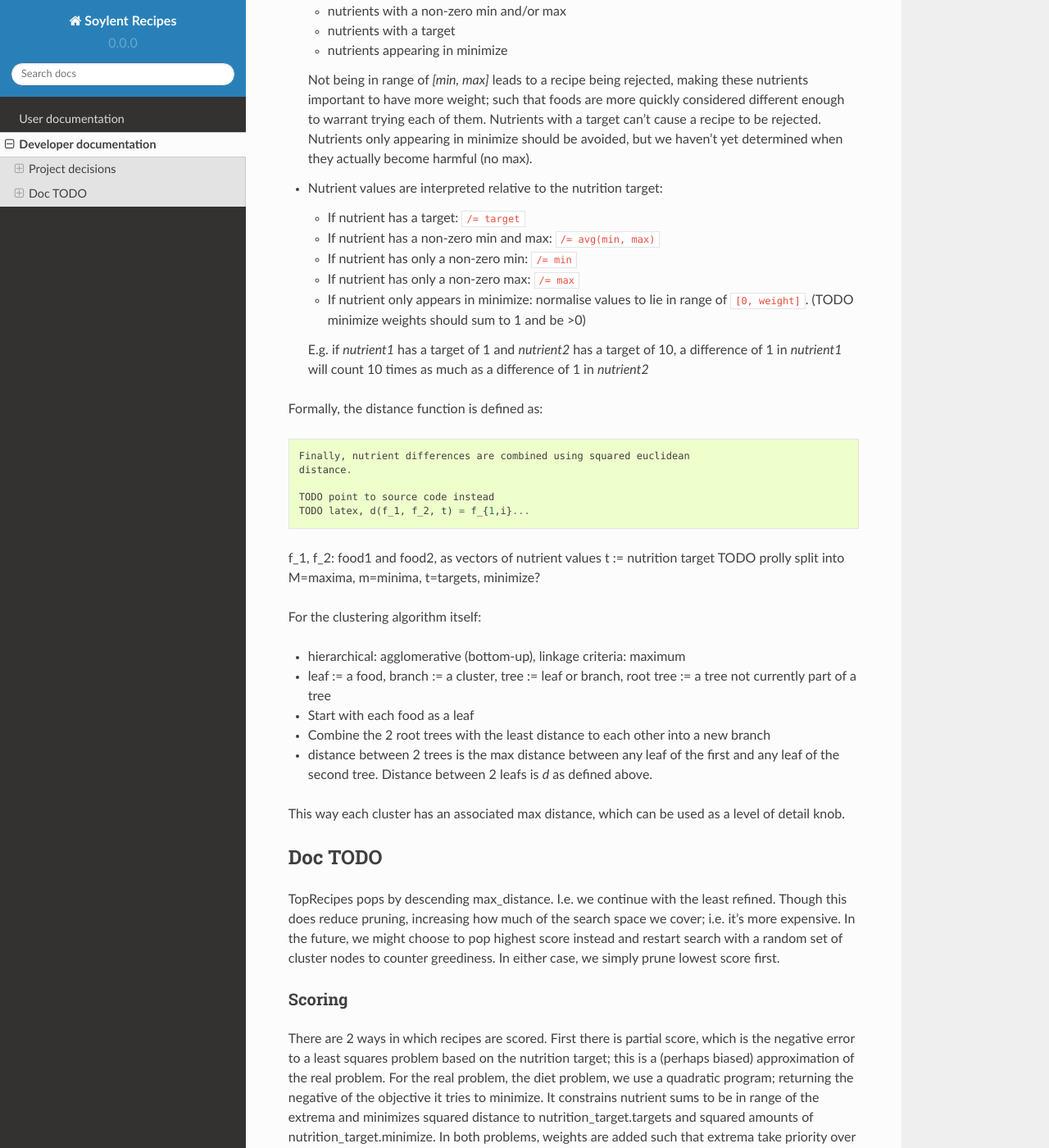
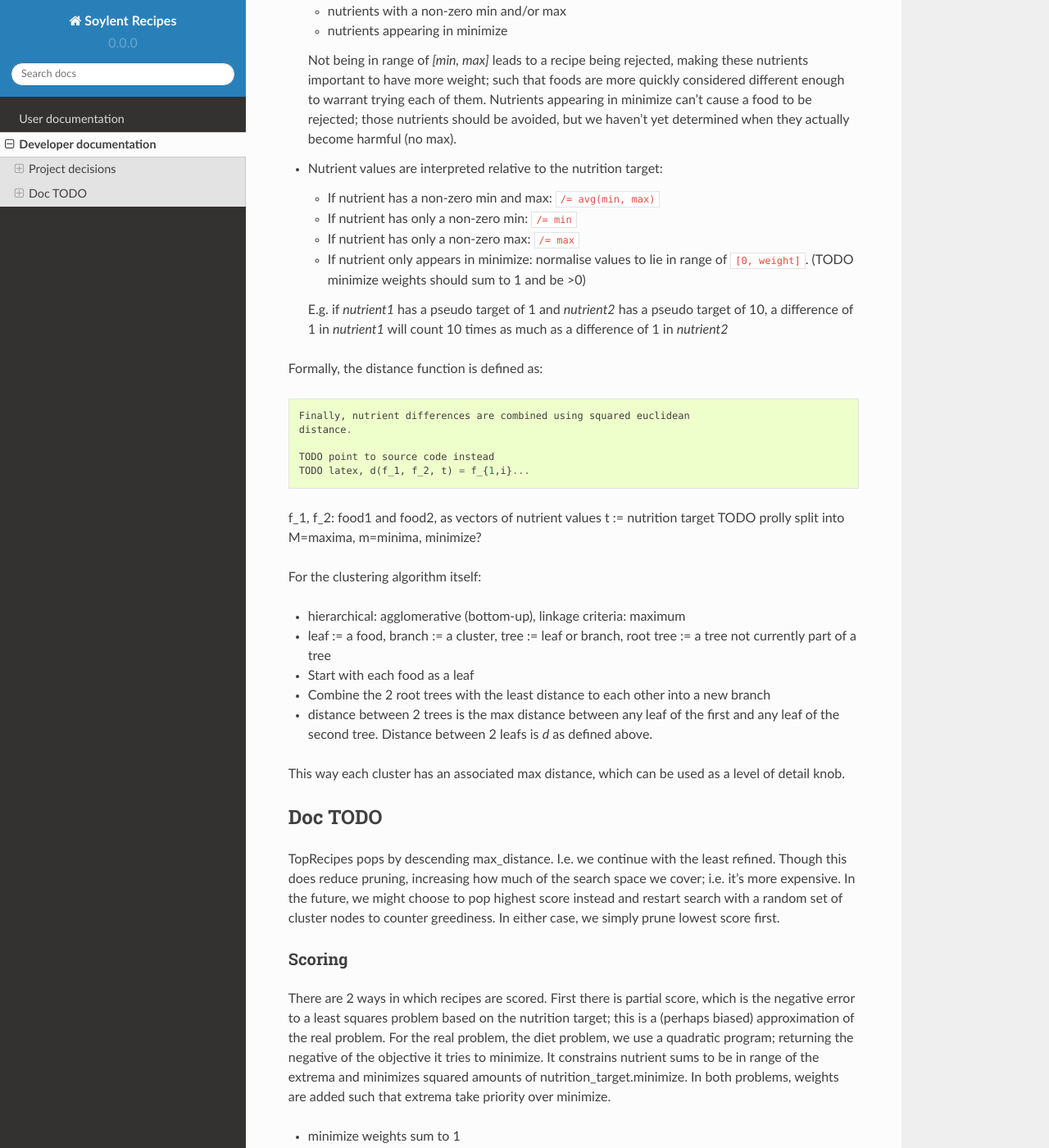
Before and after one commit to timdiels/soylent-recipes, a Sphinx documentation site: the page built from docs/developer_documentation.rst, in a window 1280 px wide and 1400 px high, scrolled down 854 px. Shown: the whole window at 82% size. Built offline with Sphinx 7.4.7 and the Read the Docs theme 2.0.0, drawn with Linux system fonts in a browser that asks for light colours; some of the changed text lies outside the part shown.

Commit message:
Remove: NutritionTarget.targets, unused
- Remove: NutritionTarget.targets
- Change: config.py:extrema require min!=max

```diff
--- a/docs/developer_documentation.rst
+++ b/docs/developer_documentation.rst
@@ -37,28 +37,26 @@ swapping one food with another in a recipe. As such, the design is such that:
 - Nutrient differences are weighted: (from largest to smallest weight):
 
   - nutrients with a non-zero min and/or max
-  - nutrients with a target
   - nutrients appearing in minimize
 
   Not being in range of `[min, max]` leads to a recipe being rejected, making
   these nutrients important to have more weight; such that foods are more
   quickly considered different enough to warrant trying each of them.
-  Nutrients with a target can't cause a recipe to be rejected. Nutrients only
-  appearing in minimize should be avoided, but we haven't yet determined when
-  they actually become harmful (no max).
+  Nutrients appearing in minimize can't cause a food to be rejected; those
+  nutrients should be avoided, but we haven't yet determined when they actually
+  become harmful (no max).
 
 - Nutrient values are interpreted relative to the nutrition target:
 
-  - If nutrient has a target: ``/= target``
   - If nutrient has a non-zero min and max: ``/= avg(min, max)``
   - If nutrient has only a non-zero min: ``/= min``
   - If nutrient has only a non-zero max: ``/= max``
   - If nutrient only appears in minimize: normalise values to lie in range of
     ``[0, weight]``. (TODO minimize weights should sum to 1 and be >0)
 
-  E.g. if `nutrient1` has a target of 1 and `nutrient2` has a target of 10, a
-  difference of 1 in `nutrient1` will count 10 times as much as a difference
-  of 1 in `nutrient2`
+  E.g. if `nutrient1` has a pseudo target of 1 and `nutrient2` has a pseudo
+  target of 10, a difference of 1 in `nutrient1` will count 10 times as much as
+  a difference of 1 in `nutrient2`
 
 Formally, the distance function is defined as::
 
@@ -69,8 +67,7 @@ Formally, the distance function is defined as::
     TODO latex, d(f_1, f_2, t) = f_{1,i}...
 
 f_1, f_2: food1 and food2, as vectors of nutrient values
-t := nutrition target TODO prolly split into M=maxima, m=minima, t=targets,
-minimize?
+t := nutrition target TODO prolly split into M=maxima, m=minima, minimize?
 
 For the clustering algorithm itself:
 
@@ -101,11 +98,9 @@ score, which is the negative error to a least squares problem based on the
 nutrition target; this is a (perhaps biased) approximation of the real problem.
 For the real problem, the diet problem, we use a quadratic program; returning
 the negative of the objective it tries to minimize. It constrains nutrient sums
-to be in range of the extrema and minimizes squared distance to
-nutrition_target.targets and squared amounts of nutrition_target.minimize. In
-both problems, weights are added such that extrema take priority over targets
-and targets take priority over minimize.
+to be in range of the extrema and minimizes squared amounts of
+nutrition_target.minimize. In both problems, weights are added such that
+extrema take priority over minimize.
 
 - minimize weights sum to 1
-- targets are given weight 2
-- pseudo targets are given weight 3
+- pseudo targets are given weight 2
```
Also changed, not shown: 7 other files.
